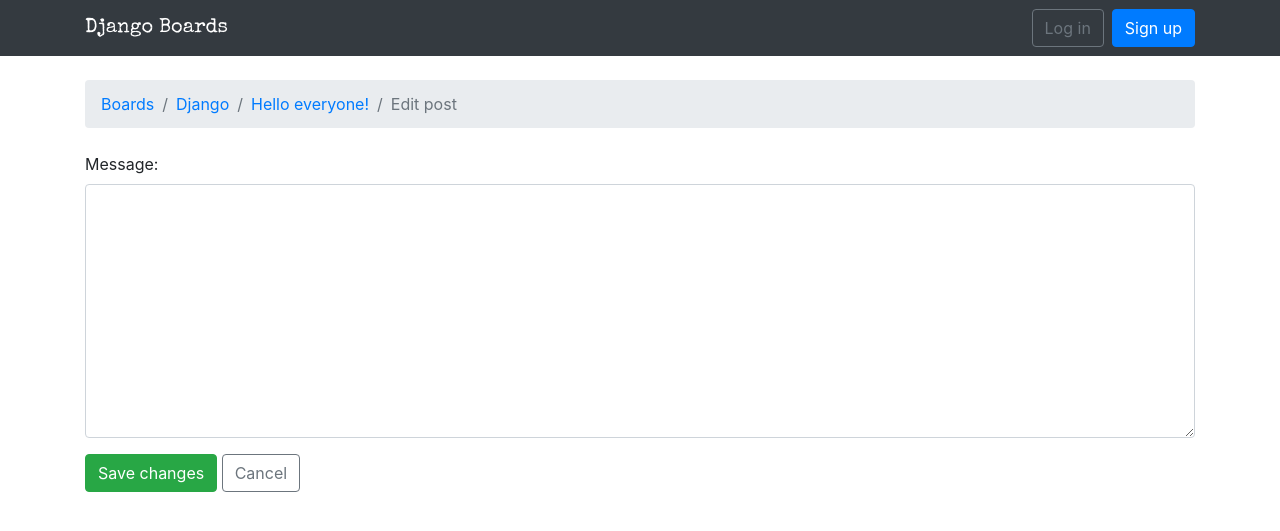
After one commit to mapdatabin/django-boards, a Django app: template templates/edit_post.html in a window 1280 px wide. The commit adds this page. Shown: the top 531 px of the page. Run offline with Django 3.2, Linux system fonts and the light colour scheme; the template is opened without the code that fills it: values that come from a table or form of the project are taken from there, others are empty; data comes from the database, SQL or seed files in the repository; both versions use the stored data as it was after the commit; some libraries are stand-ins or nearby versions.

Commit message:
part6begin

```diff
--- /dev/null
+++ b/templates/edit_post.html
@@ -0,0 +1,19 @@
+{% extends 'base.html' %}
+
+{% block title %}Edit post{% endblock %}
+
+{% block breadcrumb %}
+  <li class="breadcrumb-item"><a href="{% url 'home' %}">Boards</a></li>
+  <li class="breadcrumb-item"><a href="{% url 'board_topics' post.topic.board.pk %}">{{ post.topic.board.name }}</a></li>
+  <li class="breadcrumb-item"><a href="{% url 'topic_posts' post.topic.board.pk post.topic.pk %}">{{ post.topic.subject }}</a></li>
+  <li class="breadcrumb-item active">Edit post</li>
+{% endblock %}
+
+{% block content %}
+  <form method="post" class="mb-4" novalidate>
+    {% csrf_token %}
+    {% include 'includes/form.html' %}
+    <button type="submit" class="btn btn-success">Save changes</button>
+    <a href="{% url 'topic_posts' post.topic.board.pk post.topic.pk %}" class="btn btn-outline-secondary" role="button">Cancel</a>
+  </form>
+{% endblock %}
--- a/templates/topic_posts.html
+++ b/templates/topic_posts.html
@@ -13,7 +13,7 @@
 {% block content %}
 
   <div class="mb-4">
-    <a href="#" class="btn btn-primary" role="button">Reply</a>
+    <a href="{% url 'reply_topic' topic.board.pk topic.pk %}" class="btn btn-primary" role="button">Reply</a>
   </div>
 
   {% for post in topic.posts.all %}
```
Also changed, not shown: boards/tests/test_view_edit_post.py (added, +116 -0 lines), db.sqlite3.
